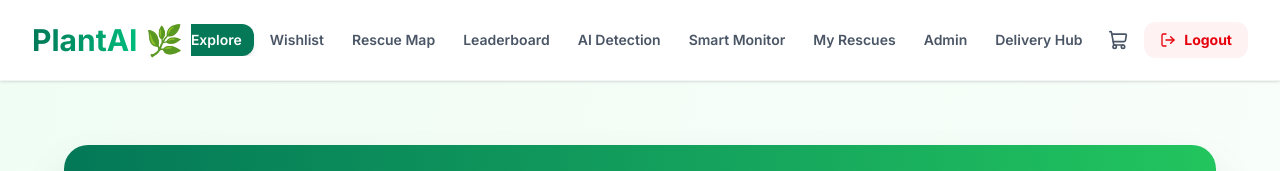
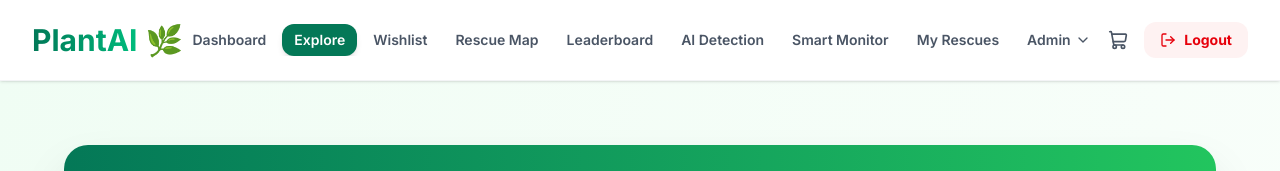
Before and after one commit to Deekshith-KumarS/plantai2, a React (Vite) app in the folder ai-nursery-app/: page /shop in a window 1280 px wide. Shown: the top 171 px of the page. Built offline with nearby package versions, Linux system fonts and the light colour scheme; no server answers; sample sign-in values are in the browser's storage.

Commit message:
Group admin links into a dropdown to save space

```diff
--- a/ai-nursery-app/src/components/Navbar.jsx
+++ b/ai-nursery-app/src/components/Navbar.jsx
@@ -1,7 +1,7 @@
 import { useState, useContext, useEffect } from "react";
 import { NavLink, useNavigate } from "react-router-dom";
 import { CartContext } from "../context/CartContext";
-import { Menu, X, ShoppingCart, LogOut, Bell } from "lucide-react";
+import { Menu, X, ShoppingCart, LogOut, Bell, ChevronDown } from "lucide-react";
 import { API_URL } from "../config";
 
 export default function Navbar() {
@@ -86,11 +86,20 @@ export default function Navbar() {
             </NavLink>
 
             {user?.isAdmin && (
-              <>
-                <NavLink to="/admin" className={navStyle}>Admin</NavLink>
-                <NavLink to="/delivery-hub" className={navStyle}>Delivery Hub</NavLink>
-                <NavLink to="/admin/rescue" className={navStyle}>Rescue Mod</NavLink>
-              </>
+              <div className="relative group">
+                <button className={`flex items-center gap-1 px-3 py-1.5 text-sm rounded-xl transition font-semibold whitespace-nowrap text-gray-600 hover:bg-green-50 hover:text-green-700`}>
+                  Admin <ChevronDown className="w-4 h-4" />
+                </button>
+
+                {/* DROPDOWN PANEL */}
+                <div className="absolute right-0 top-full pt-2 opacity-0 invisible group-hover:opacity-100 group-hover:visible transition-all duration-200 z-50 w-48">
+                  <div className="bg-white border border-gray-100 rounded-2xl shadow-xl p-2 space-y-1">
+                    <NavLink to="/admin" className={({ isActive }) => `block px-4 py-2 text-sm rounded-xl transition font-semibold ${isActive ? "bg-green-100 text-green-700" : "text-gray-700 hover:bg-green-50 hover:text-green-700"}`}>Admin Panel</NavLink>
+                    <NavLink to="/delivery-hub" className={({ isActive }) => `block px-4 py-2 text-sm rounded-xl transition font-semibold ${isActive ? "bg-green-100 text-green-700" : "text-gray-700 hover:bg-green-50 hover:text-green-700"}`}>Delivery Hub</NavLink>
+                    <NavLink to="/admin/rescue" className={({ isActive }) => `block px-4 py-2 text-sm rounded-xl transition font-semibold ${isActive ? "bg-green-100 text-green-700" : "text-gray-700 hover:bg-green-50 hover:text-green-700"}`}>Rescue Mod</NavLink>
+                  </div>
+                </div>
+              </div>
             )}
           </div>
 
```
